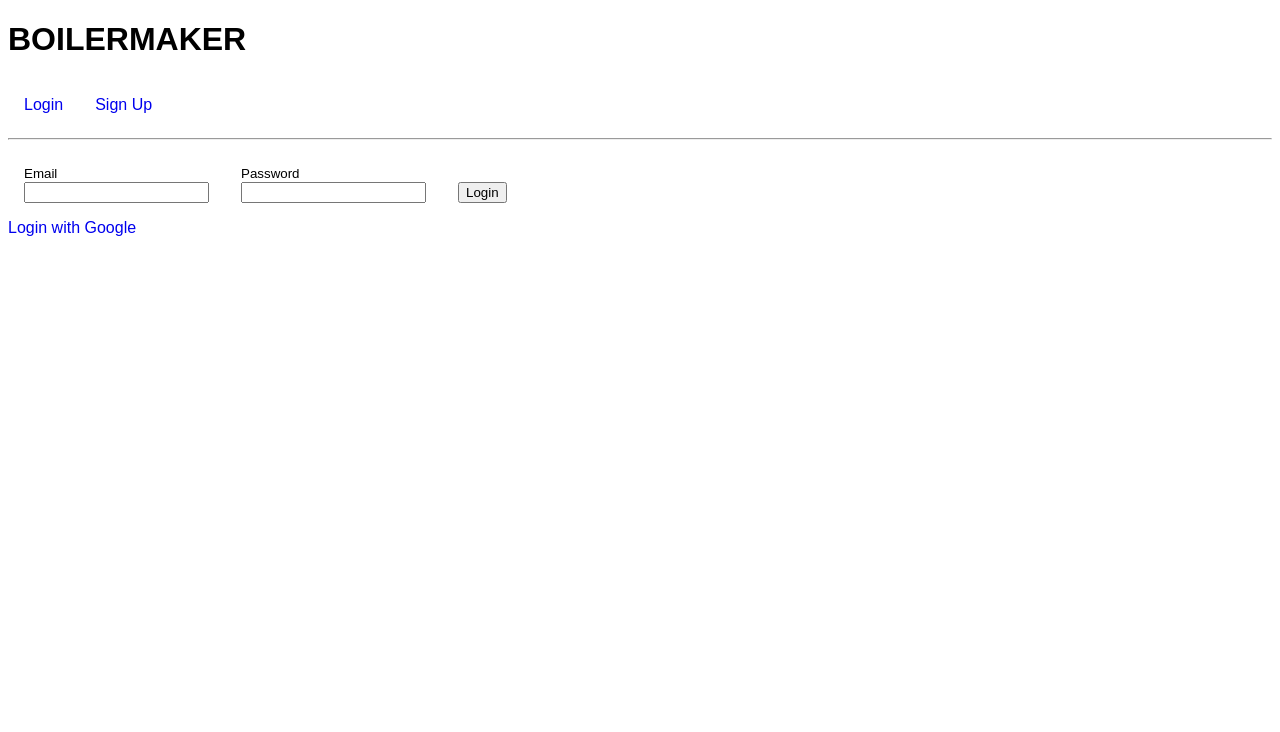
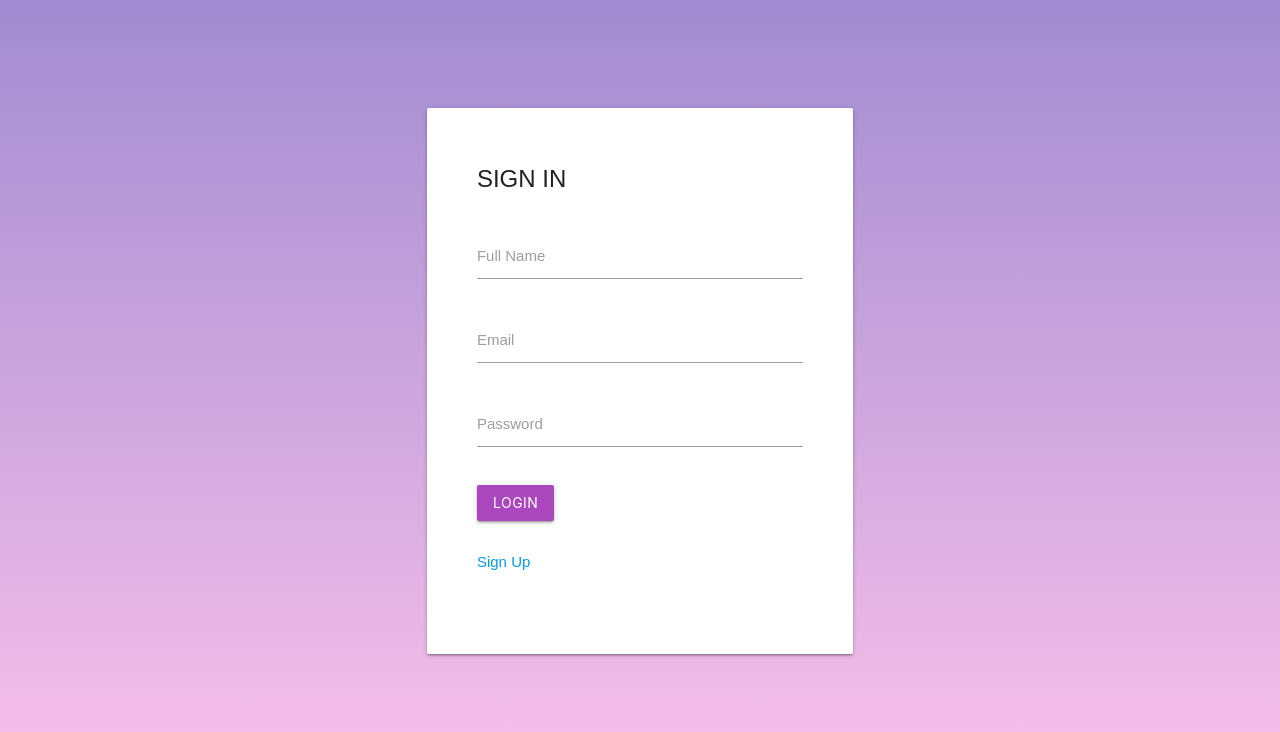
Before and after one commit to junemie/Unicorn-Portfolio, a React app: page / in a window 1280 px wide. Built offline with nearby package versions, Linux system fonts and the light colour scheme; no server answers.

Commit message:
Create authentication login page

```diff
--- a/client/components/auth-form.js
+++ b/client/components/auth-form.js
@@ -2,6 +2,7 @@ import React from 'react'
 import {connect} from 'react-redux'
 import PropTypes from 'prop-types'
 import {auth} from '../store'
+import {Link} from 'react-router-dom'
 
 /**
  * COMPONENT
@@ -10,26 +11,60 @@ const AuthForm = props => {
   const {name, displayName, handleSubmit, error} = props
 
   return (
-    <div>
+    <div className="form-container">
+      <div className="valign-wrapper row login-box">
+        <div className="col card hoverable s10 pull-s1 m6 pull-m3 l4 pull-l4">
           <form onSubmit={handleSubmit} name={name}>
-        <div>
-          <label htmlFor="email">
-            <small>Email</small>
+            <div className="card-content">
+              <h5 className="card-title">
+                {name === 'login' ? 'SIGN IN' : 'REGISTER'}
+              </h5>
+              <div className="row">
+                <div className="input-field col s12">
+                  <label htmlFor="accountName">
+                    <medium>Full Name</medium>
                   </label>
-          <input name="email" type="text" />
+                  <input name="accountName" type="text" required />
                 </div>
-        <div>
+                <div className="input-field col s12">
+                  <label htmlFor="accountEmail">
+                    <medium>Email</medium>
+                  </label>
+                  <input name="accountEmail" type="text" required />
+                </div>
+                <div className="input-field col s12">
                   <label htmlFor="password">
-            <small>Password</small>
+                    <medium>Password</medium>
                   </label>
-          <input name="password" type="password" />
+                  <input name="password" type="password" required />
                 </div>
-        <div>
-          <button type="submit">{displayName}</button>
+                <div className="col s12">
+                  <button
+                    className="btn waves-effect waves-light right-align #ab47bc purple lighten-1"
+                    type="submit"
+                    name="action"
+                  >
+                    {displayName}
+                  </button>
                 </div>
-        {error && error.response && <div> {error.response.data} </div>}
+                {name === 'login' ? (
+                  <div className="col s12">
+                    <Link to="/signup">Sign Up</Link>
+                  </div>
+                ) : (
+                  <div className="col s12">
+                    <Link to="/login">Already have an account?</Link>
+                  </div>
+                )}
+                {error &&
+                  error.response && (
+                    <div className="col s12"> {error.response.data} </div>
+                  )}
+              </div>
+            </div>
           </form>
-      <a href="/auth/google">{displayName} with Google</a>
+        </div>
+      </div>
     </div>
   )
 }
--- a/client/components/navbar.js
+++ b/client/components/navbar.js
@@ -6,9 +6,8 @@ import {logout} from '../store'
 
 const Navbar = ({handleClick, isLoggedIn}) => (
   <div>
-    <h1>BOILERMAKER</h1>
-    <nav>
-      {isLoggedIn ? (
+    {isLoggedIn ? (
+      <nav>
         <div>
           {/* The navbar will show these links after you log in */}
           <Link to="/home">Home</Link>
@@ -16,15 +15,10 @@ const Navbar = ({handleClick, isLoggedIn}) => (
             Logout
           </a>
         </div>
-      ) : (
-        <div>
-          {/* The navbar will show these links before you log in */}
-          <Link to="/login">Login</Link>
-          <Link to="/signup">Sign Up</Link>
-        </div>
-      )}
-    </nav>
-    <hr />
+      </nav>
+    ) : (
+      <div />
+    )}
   </div>
 )
 
--- a/public/index.html
+++ b/public/index.html
@@ -1,13 +1,18 @@
 <!DOCTYPE html>
 <html>
+
 <head>
   <meta charset='utf-8'>
   <meta name='viewport' content='width=device-width initial-scale=1.0'>
-    <title>Boilermaker</title>
+  <title>Stock Portfolio</title>
+  <link rel="stylesheet" href="https://cdnjs.cloudflare.com/ajax/libs/materialize/1.0.0/css/materialize.min.css">
+  <script src="https://cdnjs.cloudflare.com/ajax/libs/materialize/1.0.0/js/materialize.min.js"></script>
   <link rel="stylesheet" href="/style.css" />
-    <script defer src="/bundle.js"></script>
 </head>
+
 <body>
   <div id="app"></div>
+  <script async defer src="/bundle.js"></script>
 </body>
+
 </html>
--- a/public/style.css
+++ b/public/style.css
@@ -1,7 +1,23 @@
-body {
-  font-family: sans-serif;
+* {
+  box-sizing: border-box;
+  font-family: 'Quicksand', sans-serif;
+  text-decoration: none;
 }
 
+body {
+  height: 100vh;
+  padding: 0;
+  margin: 0;
+  width: 100vw;
+  background: linear-gradient(to top, #fbc2eb 0%, #a18cd1 100%);
+}
+app {
+  height: 100vh;
+  align-items: center;
+  display: flex;
+  flex-direction: column;
+  justify-content: center;
+}
 a {
   text-decoration: none;
 }
@@ -19,3 +35,7 @@ form div {
   margin: 1em;
   display: inline-block;
 }
+
+.form-container {
+  padding-top: 100px;
+}
--- a/server/auth/index.js
+++ b/server/auth/index.js
@@ -41,5 +41,3 @@ router.post('/logout', (req, res) => {
 router.get('/me', (req, res) => {
   res.json(req.user)
 })
-
-router.use('/google', require('./google'))
```
Lines whose indentation alone changed are shown as unchanged.
